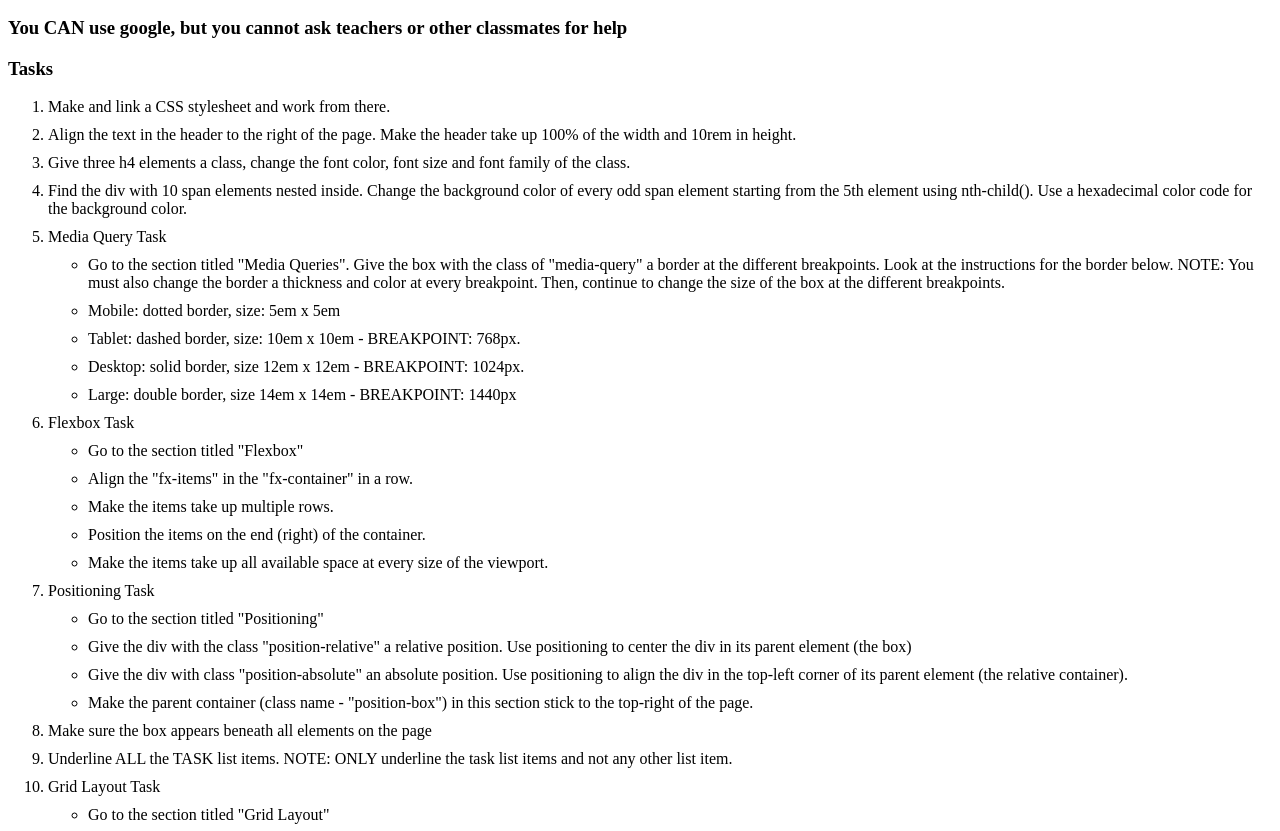
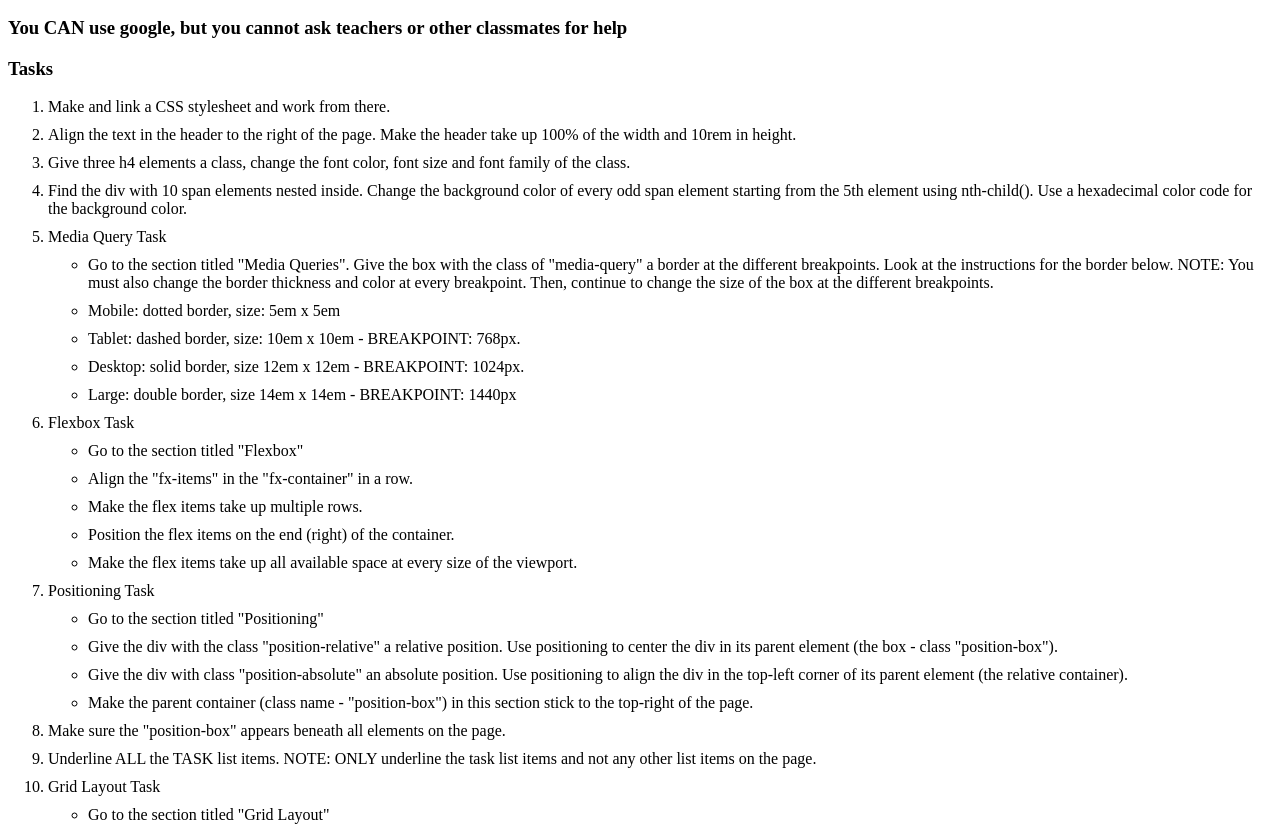
Before and after one commit to FranBte/test, a plain HTML site: page test-module2/index.html in a window 1280 px wide. Shown: the part 110-941 px from the top of the page. Drawn offline with Linux system fonts and the light colour scheme.

Commit message:
updated test

```diff
--- a/test-module2/index.html
+++ b/test-module2/index.html
@@ -85,7 +85,7 @@
 
             <li>Media Query Task</li>
                 <ul>
-                    <li>Go to the section titled "Media Queries". Give the box with the class of "media-query" a border at the different breakpoints. Look at the instructions for the border below. NOTE: You must also change the border a thickness and color at every breakpoint. Then, continue to change the size of the box at the different breakpoints.</li>
+                    <li>Go to the section titled "Media Queries". Give the box with the class of "media-query" a border at the different breakpoints. Look at the instructions for the border below. NOTE: You must also change the border thickness and color at every breakpoint. Then, continue to change the size of the box at the different breakpoints.</li>
                     <li>Mobile: dotted border, size: 5em x 5em</li>
                     <li>Tablet: dashed border, size: 10em x 10em - BREAKPOINT: 768px.</li>
                     <li>Desktop: solid border, size 12em x 12em - BREAKPOINT: 1024px.</li>
@@ -96,30 +96,30 @@
                 <ul>
                     <li>Go to the section titled "Flexbox"</li>
                     <li>Align the "fx-items" in the "fx-container" in a row. </li>
-                    <li>Make the items take up multiple rows.</li>
-                    <li>Position the items on the end (right) of the container.</li>
-                    <li>Make the items take up all available space at every size of the viewport.</li>
+                    <li>Make the flex items take up multiple rows.</li>
+                    <li>Position the flex items on the end (right) of the container.</li>
+                    <li>Make the flex items take up all available space at every size of the viewport.</li>
                 </ul>
 
                 <li>Positioning Task</li>
                 <ul>
                     <li>Go to the section titled "Positioning"</li>
-                    <li>Give the div with the class "position-relative" a relative position. Use positioning to center the div in its parent element (the box)</li>
+                    <li>Give the div with the class "position-relative" a relative position. Use positioning to center the div in its parent element (the box - class "position-box").</li>
                     <li>Give the div with class "position-absolute" an absolute position. Use positioning to align the div in the top-left corner of its parent element (the relative container).</li>
                     <li>Make the parent container (class name - "position-box") in this section stick to the top-right of the page.</li>
                 </ul>
 
-                <li>Make sure the box appears beneath all elements on the page</li>
+                <li>Make sure the "position-box" appears beneath all elements on the page.</li>
 
-                <li>Underline ALL the TASK list items. NOTE: ONLY underline the task list items and not any other list item.</li>
+                <li>Underline ALL the TASK list items. NOTE: ONLY underline the task list items and not any other list items on the page.</li>
 
             <li>Grid Layout Task</li>
                 <ul>
                     <li>Go to the section titled "Grid Layout"</li>
-                    <li>Make the div with the class "wrapper" a grid</li>
+                    <li>Make the div with the class "wrapper" a grid.</li>
                     <li>Give it three rows and four columns of equal size.</li>
-                    <li>Give the grid container a border</li>
-                    <li>Give the grid a grid gap of 15px</li>
+                    <li>Give the grid container a border.</li>
+                    <li>Give the grid a grid gap of 15px.</li>
                     <li>Give all grid cells a border.</li>
                     <li>Make the first cell twice as high as the rest of the cells.</li>
                     <li>Make the fourth cell twice as wide and twice as high as the rest of the cells.</li>
```
